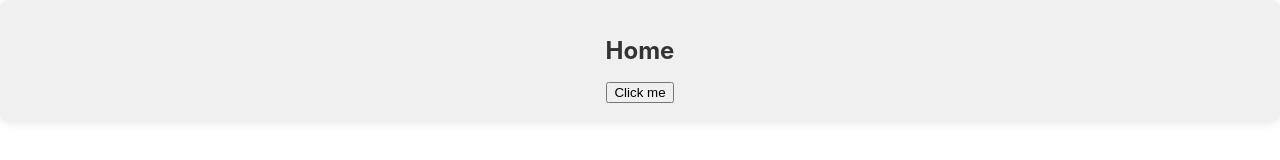
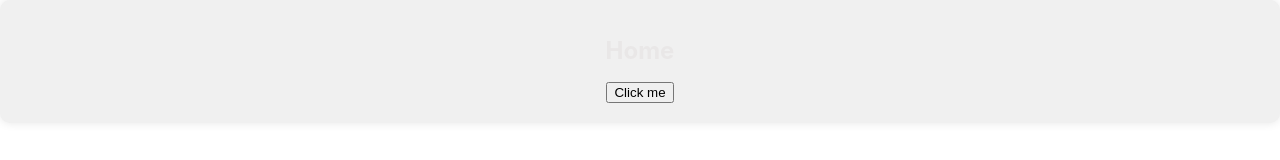
Before and after one commit to ilyasopkin12/boardriders, a React (Create React App) app: page / in a window 1280 px wide. Shown: the top 160 px of the page. Built offline with nearby package versions, Linux system fonts and the light colour scheme.

Commit message:
new commit

```diff
--- a/src/pages/HomePage/HomePage.scss
+++ b/src/pages/HomePage/HomePage.scss
@@ -6,6 +6,6 @@
     &-title {
         font-size: 24px;
         font-weight: bold;
-        color: #333;
+        color: #e9e7e7;
     }
 }
```
